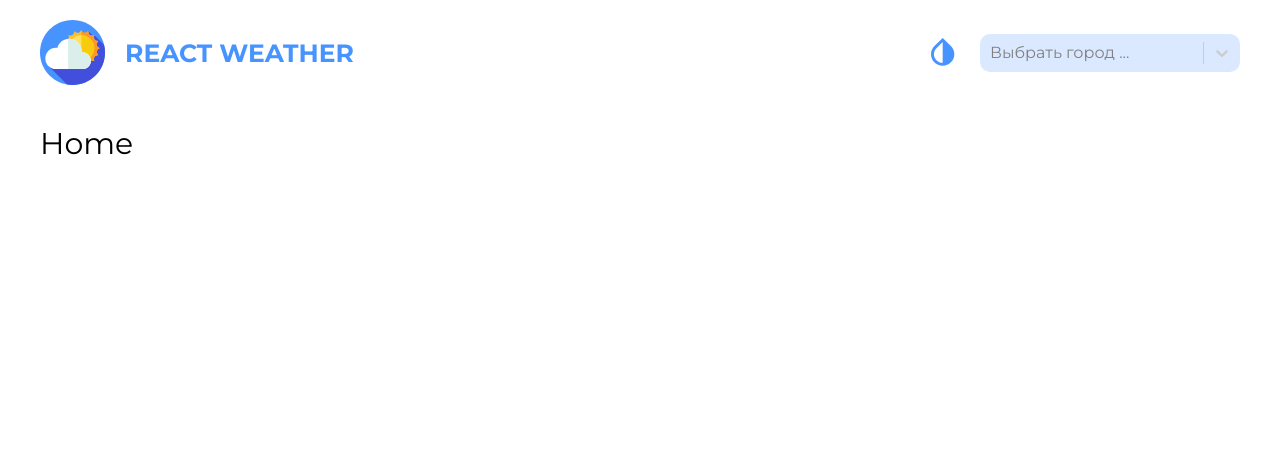
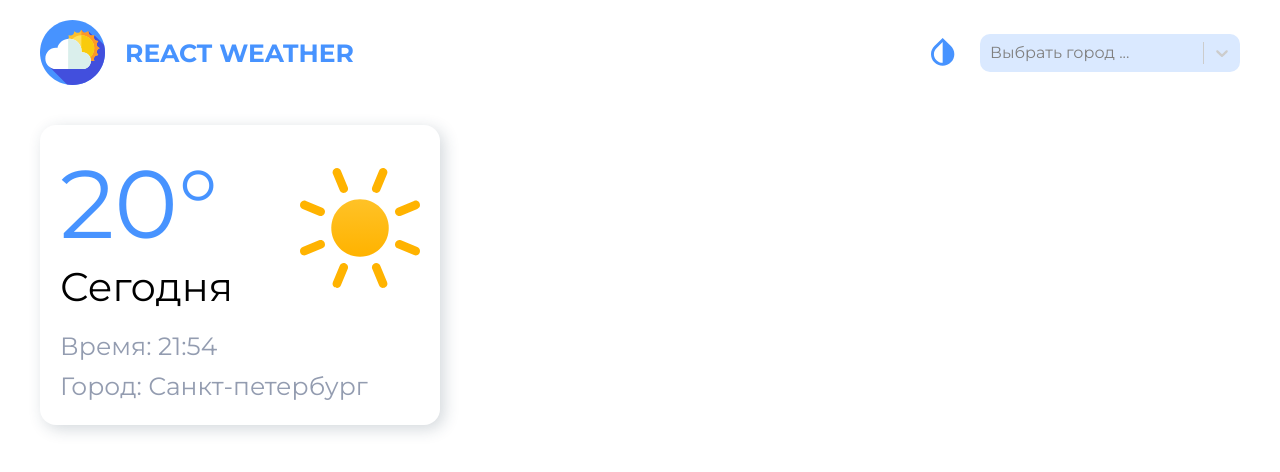
Before and after one commit to OlgaVorontsovaDev/react-weather, a React (Vite) app: page / in a window 1280 px wide. Shown: the top 472 px of the page. Built offline with nearby package versions, Linux system fonts and the light colour scheme.

Commit message:
Today component has been added

```diff
--- a/package.json
+++ b/package.json
@@ -11,6 +11,7 @@
   },
   "dependencies": {
     "@types/react-router-dom": "^5.3.3",
+    "classnames": "^2.5.1",
     "normalize": "^0.3.1",
     "normalize.css": "^8.0.1",
     "react": "^18.3.1",
--- /dev/null
+++ b/src/components/Today/Today.module.scss
@@ -0,0 +1,44 @@
+@use '../../styles/variables' as v;
+
+.today__block {
+  width: 400px;
+  height: 300px;
+  border-radius: 16px;
+  border: none;
+  box-shadow: v.$box-shadow;
+  background-color: v.$background-color;
+  padding: 20px;
+
+  .today__block__main__info {
+    display: flex;
+    flex-direction: row;
+    justify-content: space-between;
+    margin-bottom: 20px;
+    align-items: center;
+  }
+
+  .temperature {
+    color: v.$accent-color;
+    font-size: 96px;
+  }
+
+  .title {
+    color: v.$text-primary-color;
+    font-size: 40px;
+  }
+
+  .picture {
+    height: 120px;
+    width: auto;
+  }
+
+  .time {
+    margin-bottom: 10px;
+  }
+
+  .time,
+  .city {
+    font-size: 25px;
+    color: v.$text-secondary-color;
+  }
+}
--- /dev/null
+++ b/src/components/Today/Today.tsx
@@ -0,0 +1,32 @@
+import { FC, useMemo } from 'react';
+import { TodayProps } from './Today.props';
+import classNames from 'classnames';
+import styles from './Today.module.scss';
+
+export const Today: FC<TodayProps> = ({
+  temperature,
+  image,
+  time,
+  city,
+  className,
+  ...props
+}) => {
+  const todayCassname = useMemo(() => {
+    return classNames(styles.today__block, className);
+  }, [className]);
+
+  return (
+    <div {...props} className={todayCassname}>
+      <div className={styles.today__block__main__info}>
+        <div className={styles.today__block__temp}>
+          <div className={styles.temperature}>{temperature}°</div>
+          <div className={styles.title}>Сегодня</div>
+        </div>
+        <img className={styles.picture} src={image} alt='weather-icon' />
+      </div>
+
+      <div className={styles.time}>Время: {time}</div>
+      <div className={styles.city}>Город: {city}</div>
+    </div>
+  );
+};
--- /dev/null
+++ b/src/components/Today/index.ts
@@ -0,0 +1 @@
+export * from './Today';
--- /dev/null
+++ b/src/components/TodayInfo/index.ts
@@ -0,0 +1 @@
+export * from './TodayInfo';
--- a/src/pages/Home/Home.tsx
+++ b/src/pages/Home/Home.tsx
@@ -1,5 +1,16 @@
+import { Today } from '../../components/Today';
+import Sunny from '../../assets/icons/sunny-weather.svg';
 import styles from './Home.module.scss';
 
 export const Home = () => {
-  return <div className={styles.home}>Home</div>;
+  return (
+    <div className={styles.home}>
+      <Today
+        temperature={20}
+        image={Sunny}
+        time='21:54'
+        city='Санкт-петербург'
+      />
+    </div>
+  );
 };
--- a/src/styles/variables.scss
+++ b/src/styles/variables.scss
@@ -0,0 +1,5 @@
+$box-shadow: 4px 4px 16px 0px rgba(34, 60, 80, 0.2);
+$accent-color: #4793FF;
+$background-color: #fff;
+$text-primary-color: #000000;
+$text-secondary-color: #939CB0;
```
Also changed, not shown: src/components/Today/Today.props.ts (added, +10 -0 lines), src/assets/icons/sunny-weather.svg (added), src/components/TodayInfo/TodayInfo.module.scss (added), src/components/TodayInfo/TodayInfo.tsx (added), 1 other file (tests, documents, lock files or other folders).
